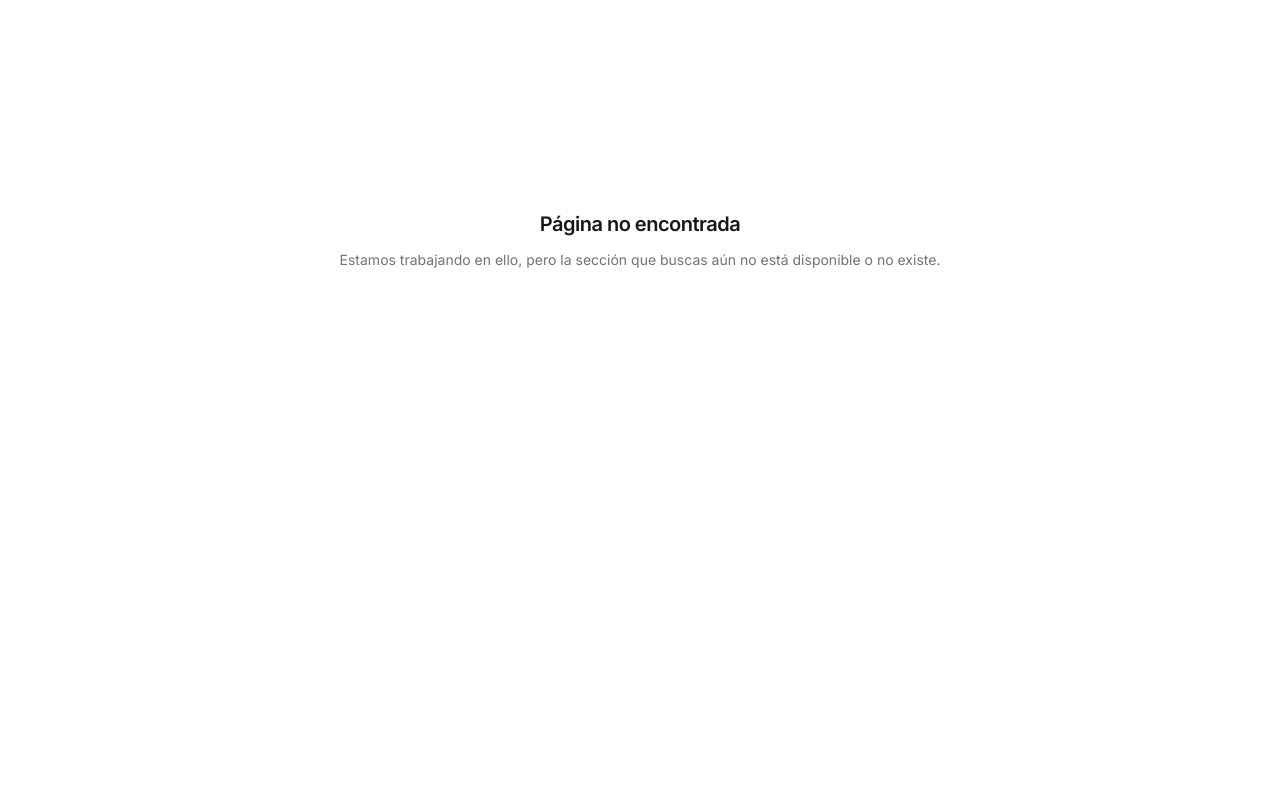
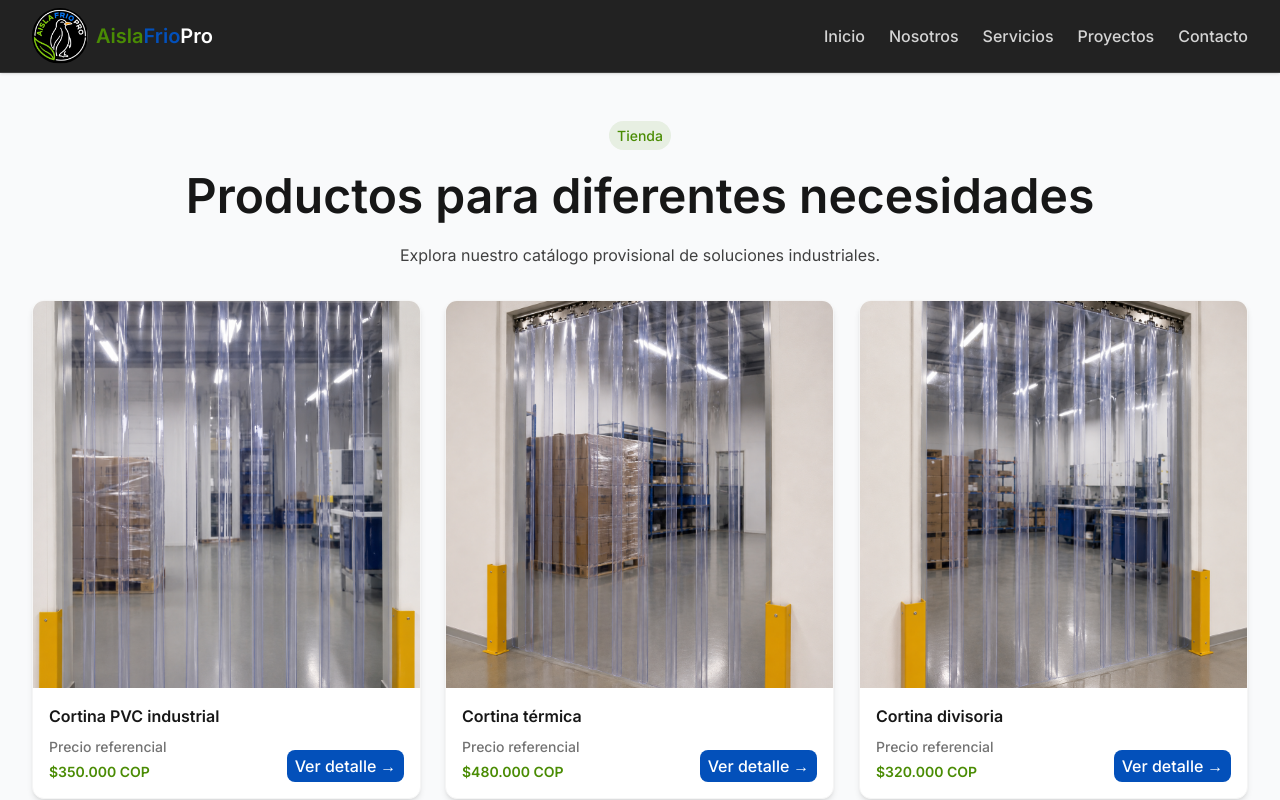
Before and after one commit to aislafriopro-gif/aislafrioproFrontend, a Next.js app: page /tienda in a window 1280 px wide. Before the commit this address had no page. Shown: the top 800 px of the page. Built offline with nearby package versions, Linux system fonts and the light colour scheme.

Commit message:
feat: se creo tienda y el catalogo visual de productos

```diff
--- /dev/null
+++ b/src/app/(public)/tienda/page.tsx
@@ -0,0 +1,37 @@
+import { Container } from "@/components/layout/Container/Container";
+import { Section } from "@/components/layout/Section/Section";
+import { ProductGrid } from "@/components/products/ProductGrid/ProductGrid";
+import { Badge } from "@/components/ui/Badge/Badge";
+import { TEMPORARY_PRODUCTS } from "@/features/products/data/temporaryProducts";
+
+export default function Page() {
+  return (
+    <Section
+      aria-labelledby="store-page-title"
+      className="bg-gray-50"
+    >
+      <Container>
+        <header className="w-full text-center">
+          <Badge variant="secondary">
+            Tienda
+          </Badge>
+
+          <h1
+            id="store-page-title"
+            className="mt-md text-h3 font-semibold leading-tight text-gray-900 tablet:text-h2 desktop:text-h1"
+          >
+            Productos para diferentes necesidades
+          </h1>
+
+          <p className="mt-md text-body leading-relaxed text-gray-700">
+            Explora nuestro catálogo provisional de soluciones industriales.
+          </p>
+        </header>
+
+        <div className="mt-xl">
+          <ProductGrid products={TEMPORARY_PRODUCTS} />
+        </div>
+      </Container>
+    </Section>
+  );
+}
--- /dev/null
+++ b/src/components/products/ProductCard/ProductCard.tsx
@@ -0,0 +1,68 @@
+import Image from "next/image";
+import Link from "next/link";
+import { Card } from "@/components/ui/Card/Card";
+
+export interface IProductCardData {
+  slug: string;
+  name: string;
+  price: string;
+  image: {
+    src: string;
+    alt: string;
+  };
+}
+
+export interface IProductCardProps {
+  product: IProductCardData;
+}
+
+export function ProductCard({
+  product,
+}: IProductCardProps) {
+  return (
+    <article className="h-full">
+      <Card
+        variant="elevated"
+        animated
+        className="flex h-full flex-col overflow-hidden !p-0"
+      >
+        <div className="relative aspect-square overflow-hidden bg-gray-100">
+          <Image
+            src={product.image.src}
+            alt={product.image.alt}
+            fill
+            sizes="(min-width: 1024px) 33vw, (min-width: 768px) 50vw, 100vw"
+            className="object-cover transition-transform duration-700 hover:scale-105 motion-reduce:transform-none motion-reduce:transition-none"
+          />
+        </div>
+
+        <div className="flex flex-1 flex-col p-md">
+            <h2 className="text-md font-semibold text-gray-900">
+                {product.name}
+            </h2>
+
+            <div className="mt-sm flex items-end justify-between gap-sm">
+                <div>
+                <p className="text-small font-medium text-gray-500">
+                    Precio referencial
+                </p>
+
+                <p className="mt-xs text-small font-semibold text-secondary">
+                    {product.price}
+                </p>
+                </div>
+
+                <Link
+                href={`/tienda/${product.slug}`}
+                aria-label={`Ver detalle de ${product.name}`}
+                className="inline-flex shrink-0 items-center justify-center gap-xs rounded-md bg-primary px-sm py-xs text-md font-medium text-white transition-colors hover:bg-primary/90 focus-visible:outline-none focus-visible:ring-2 focus-visible:ring-primary focus-visible:ring-offset-2"
+                >
+                Ver detalle
+                <span aria-hidden="true">→</span>
+                </Link>
+            </div>
+            </div>
+      </Card>
+    </article>
+  );
+}
--- /dev/null
+++ b/src/components/products/ProductGrid/ProductGrid.tsx
@@ -0,0 +1,41 @@
+import {
+  ProductCard,
+  type IProductCardData,
+} from "@/components/products/ProductCard/ProductCard";
+import { Card } from "@/components/ui/Card/Card";
+
+export interface IProductGridProps {
+  products: readonly IProductCardData[];
+}
+
+export function ProductGrid({
+  products,
+}: IProductGridProps) {
+  if (products.length === 0) {
+    return (
+      <Card
+        role="status"
+        className="text-center"
+      >
+        <h2 className="text-h5 font-semibold text-gray-900">
+          No hay productos disponibles
+        </h2>
+
+        <p className="mt-sm text-body text-gray-700">
+          Los productos se mostrarán cuando la información esté disponible.
+        </p>
+      </Card>
+    );
+  }
+
+  return (
+    <div className="grid gap-md tablet:grid-cols-2 tablet:gap-lg desktop:grid-cols-3">
+      {products.map((product) => (
+        <ProductCard
+          key={product.slug}
+          product={product}
+        />
+      ))}
+    </div>
+  );
+}
```
